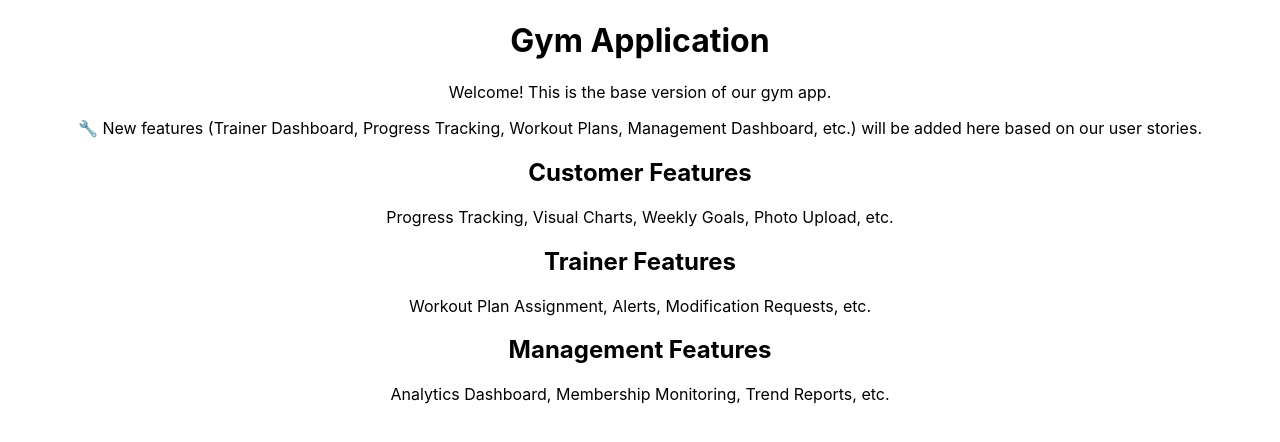
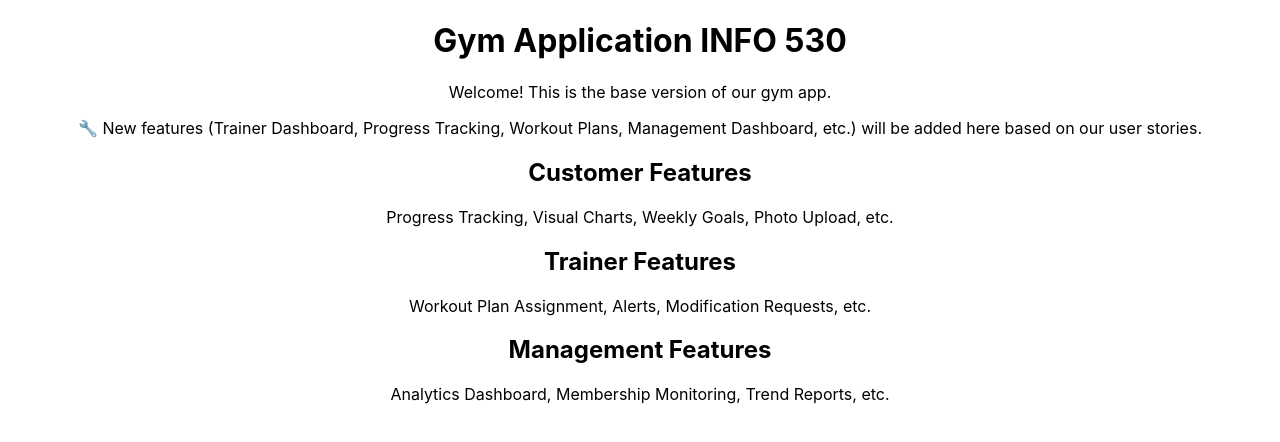
Before and after one commit to s27ath/GYM_UI, a React (Create React App) app in the folder gym_app/: page / in a window 1280 px wide. Shown: the top 442 px of the page. Built offline with nearby package versions, Linux system fonts and the light colour scheme.

Commit message:
change in title

```diff
--- a/gym_app/src/App.js
+++ b/gym_app/src/App.js
@@ -3,7 +3,7 @@ import './App.css';
 function App() {
   return (
     <div className="App">
-      <h1>Gym Application</h1>
+      <h1>Gym Application INFO 530</h1>
       <p>Welcome! This is the base version of our gym app.</p>
 
       <div className="feature-notice">
```
